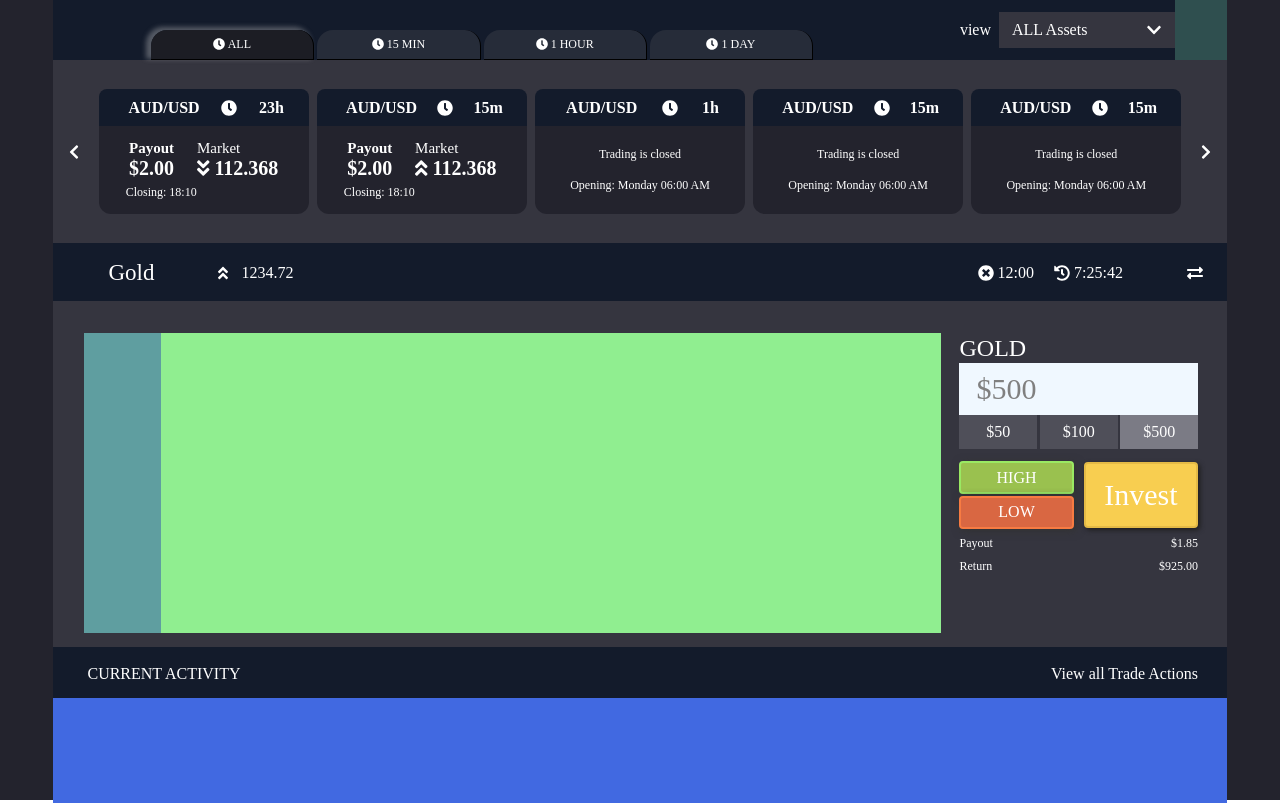
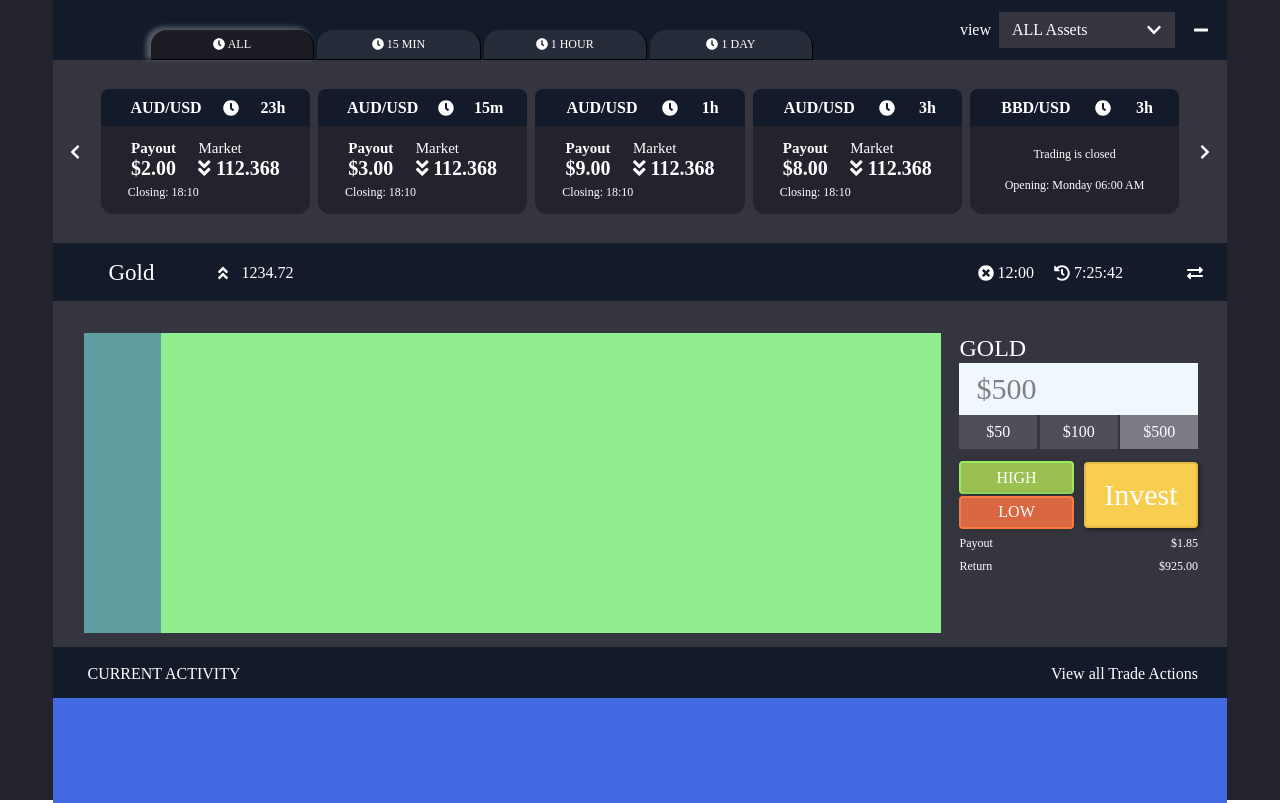
Before and after one commit to neko12377/My_Component_Library, a React app: page / in a window 1280 px wide. Built offline with nearby package versions, Linux system fonts and the light colour scheme.

Commit message:
feat: carousel and collapse sign

```diff
--- /dev/null
+++ b/src/component/Carousel/CarouselItems.tsx
@@ -0,0 +1,104 @@
+import React, {useState} from "react";
+import {FontAwesomeIcon} from "@fortawesome/react-fontawesome";
+import {faAngleDoubleDown, faClock} from "@fortawesome/free-solid-svg-icons";
+import styled from "styled-components";
+
+interface CarouselItemHeaderPropsInterface {
+    currency: string;
+    timeInterval: string;
+    payout: string;
+    payoutMoney: string;
+    market: string;
+    marketMoney: string;
+    isOpen: boolean;
+}
+
+interface InfoBlockBackgroundPropsInterfacd {
+    isFocused: boolean;
+}
+
+const InfoBlockBackground = styled.div<InfoBlockBackgroundPropsInterfacd>`
+  display: flex;
+  justify-content: center;
+  align-items: center;
+  width: 20%;
+  height: 100%;
+  background-color: ${ props => props.isFocused ?" rgb(250, 220, 88)" : "none"};
+  border-radius: 4px;
+  cursor: pointer;
+`
+
+const CarouselItem = ({currency, timeInterval, payout, payoutMoney, market, marketMoney, isOpen}: CarouselItemHeaderPropsInterface) => {
+    const [isFocused, setIsFocused] = useState<boolean>(false)
+    const switchFocusedStatus = () => {
+        setIsFocused(!isFocused);
+    }
+    return (
+        <InfoBlockBackground isFocused={isFocused} onClick={() => switchFocusedStatus()}>
+            <div className="carousel-infoBlock">
+            <div className="carousel-infoBlock-title">
+                {currency} <FontAwesomeIcon icon={faClock} /> {timeInterval}
+            </div>
+            <div className="carousel-infoBlock-info">
+                {isOpen ?
+                    (
+                        <div className="carousel-infoBlock-info-container">
+                            <div className="carousel-infoBlock-info-header">
+                                <div className="left-section">
+                                    <div className="left-title">{payout}</div>
+                                    <div className="left-money">{payoutMoney}</div>
+                                </div>
+                                <div className="right-section">
+                                    <div className="right-title">{market}</div>
+                                    <div className="right-number">
+                                        <FontAwesomeIcon icon={faAngleDoubleDown}/> {marketMoney}
+                                    </div>
+                                </div>
+                            </div>
+                            <div className="carousel-infoBlock-info-footer">
+                                <div className="close">Closing: 18:10</div>
+                            </div>
+                        </div> ) : (
+                        <>
+                            <div className="carousel-infoBlock-info-mainContent">
+                                Trading is closed
+                            </div>
+                            <div className="carousel-infoBlock-info-subContent">
+                                Opening: Monday 06:00 AM
+                            </div>
+                        </>
+                    )}
+            </div>
+        </div>
+        </InfoBlockBackground>
+    )
+}
+
+interface CarouselItemsPropsInterface {
+    infoArray: {
+        currency: string;
+        timeInterval: string;
+        payout: string;
+        payoutMoney: string;
+        market: string;
+        marketMoney: string;
+        isOpen: boolean;
+    }[];
+}
+
+export const CarouselItems = ({infoArray}: CarouselItemsPropsInterface) => {
+    return infoArray.map((info, index) => {
+        return (
+            <CarouselItem
+                currency={info.currency}
+                timeInterval={info.timeInterval}
+                payout={info.payout}
+                payoutMoney={info.payoutMoney}
+                market={info.market}
+                marketMoney={info.marketMoney}
+                isOpen={info.isOpen}
+                key={info.currency + "_" + index}
+            />
+        )
+    })
+}
--- a/src/component/Carousel/index.tsx
+++ b/src/component/Carousel/index.tsx
@@ -9,6 +9,7 @@ import {
 import React from "react";
 import "./style.scss";
 import {connect} from "react-redux";
+import {CarouselItems} from "./CarouselItems";
 
 export const Carousel = () => {
     return (
@@ -16,114 +17,58 @@ export const Carousel = () => {
             <div className="carousel-arrow">
                 <FontAwesomeIcon icon={faChevronLeft}/>
             </div>
-            <div className="carousel-infoBlock">
-                <div className="carousel-infoBlock-title">
-                    AUD/USD <FontAwesomeIcon icon={faClock} />23h
-                </div>
-                <div className="carousel-infoBlock-info">
-                    {true ? (
-                        <div className="carousel-infoBlock-info-container">
-                            <div className="carousel-infoBlock-info-header">
-                                <div className="left-section">
-                                    <div className="left-title">Payout</div>
-                                    <div className="left-money">$2.00</div>
-                                </div>
-                                <div className="right-section">
-                                    <div className="right-title">Market</div>
-                                    <div className="right-number">
-                                        <FontAwesomeIcon icon={faAngleDoubleDown}/> 112.368
-                                    </div>
-                                </div>
-                            </div>
-                            <div className="carousel-infoBlock-info-footer">
-                                <div className="close">Closing: 18:10</div>
-                            </div>
-                        </div>
-                    ) : (
-                        <>
-                            <div className="carousel-infoBlock-info-mainContent">
-                                Trading is closed
-                            </div>
-                            <div className="carousel-infoBlock-info-subContent">
-                                Opening: Monday 06:00 AM
-                            </div>
-                        </>
-                    )}
-                </div>
-            </div>
-            <div className="carousel-infoBlock">
-                <div className="carousel-infoBlock-title">
-                    AUD/USD <FontAwesomeIcon icon={faClock} />15m
-                </div>
-                <div className="carousel-infoBlock-info">
-                    {true ? (
-                        <div className="carousel-infoBlock-info-container">
-                            <div className="carousel-infoBlock-info-header">
-                                <div className="left-section">
-                                    <div className="left-title">Payout</div>
-                                    <div className="left-money">$2.00</div>
-                                </div>
-                                <div className="right-section">
-                                    <div className="right-title">Market</div>
-                                    <div className="right-number">
-                                        <FontAwesomeIcon icon={faAngleDoubleUp}/> 112.368
-                                    </div>
-                                </div>
-                            </div>
-                            <div className="carousel-infoBlock-info-footer">
-                                <div className="close">Closing: 18:10</div>
-                            </div>
-                        </div>
-                    ) : (
-                        <>
-                            <div className="carousel-infoBlock-info-mainContent">
-                                Trading is closed
-                            </div>
-                            <div className="carousel-infoBlock-info-subContent">
-                                Opening: Monday 06:00 AM
-                            </div>
-                        </>
-                    )}
-                </div>
-            </div>
-            <div className="carousel-infoBlock">
-                <div className="carousel-infoBlock-title">
-                    AUD/USD <FontAwesomeIcon icon={faClock} />1h
-                </div>
-                <div className="carousel-infoBlock-info">
-                    <div className="carousel-infoBlock-info-mainContent">
-                        Trading is closed
-                    </div>
-                    <div className="carousel-infoBlock-info-subContent">
-                        Opening: Monday 06:00 AM
-                    </div>
-                </div>
-            </div>
-            <div className="carousel-infoBlock">
-                <div className="carousel-infoBlock-title">
-                    AUD/USD <FontAwesomeIcon icon={faClock} />15m
-                </div>
-                <div className="carousel-infoBlock-info">
-                    <div className="carousel-infoBlock-info-mainContent">
-                        Trading is closed
-                    </div>
-                    <div className="carousel-infoBlock-info-subContent">
-                        Opening: Monday 06:00 AM
-                    </div>
-                </div>
-            </div>
-            <div className="carousel-infoBlock">
-                <div className="carousel-infoBlock-title">
-                    AUD/USD <FontAwesomeIcon icon={faClock} />15m
-                </div>
-                <div className="carousel-infoBlock-info">
-                    <div className="carousel-infoBlock-info-mainContent">
-                        Trading is closed
-                    </div>
-                    <div className="carousel-infoBlock-info-subContent">
-                        Opening: Monday 06:00 AM
-                    </div>
-                </div>
+            <div className="carousel-demonstrateBlock">
+                {
+                    CarouselItems({
+                        infoArray: [
+                            {
+                                currency: "AUD/USD",
+                                timeInterval: "23h",
+                                payout: "Payout",
+                                payoutMoney: "$2.00",
+                                market: "Market",
+                                marketMoney: "112.368",
+                                isOpen: true,
+                            },
+                            {
+                                currency: "AUD/USD",
+                                timeInterval: "15m",
+                                payout: "Payout",
+                                payoutMoney: "$3.00",
+                                market: "Market",
+                                marketMoney: "112.368",
+                                isOpen: true,
+                            },
+                            {
+                                currency: "AUD/USD",
+                                timeInterval: "1h",
+                                payout: "Payout",
+                                payoutMoney: "$9.00",
+                                market: "Market",
+                                marketMoney: "112.368",
+                                isOpen: true,
+                            },
+                            {
+                                currency: "AUD/USD",
+                                timeInterval: "3h",
+                                payout: "Payout",
+                                payoutMoney: "$8.00",
+                                market: "Market",
+                                marketMoney: "112.368",
+                                isOpen: true,
+                            },
+                            {
+                                currency: "BBD/USD",
+                                timeInterval: "3h",
+                                payout: "Payout",
+                                payoutMoney: "$90.00",
+                                market: "Market",
+                                marketMoney: "192.888",
+                                isOpen: false,
+                            },
+                        ],
+                    })
+                }
             </div>
             <div className="carousel-arrow">
                 <FontAwesomeIcon icon={faChevronRight}/>
--- a/src/component/Carousel/style.scss
+++ b/src/component/Carousel/style.scss
@@ -6,6 +6,7 @@
   width: 100%;
   height: 183px;
   background-color: rgb(53, 53, 63);
+  overflow: hidden;
 }
 
 .carousel-arrow {
@@ -16,13 +17,28 @@
   height: 100%;
 }
 
-$currencyContentWidth: 20%;
+.carousel-demonstrateBlock {
+  display: flex;
+  justify-content: space-between;
+  align-items: center;
+  width: 95%;
+  height: 100%;
 
-.carousel-infoBlock {
+  //.carousel-infoBlockBackground {
+  //  display: flex;
+  //  justify-content: center;
+  //  align-items: center;
+  //  width: 20%;
+  //  height: 100%;
+  //  background-color: rgb(250, 220, 88);
+  //  border-radius: 4px;
+  //}
+
+  .carousel-infoBlock {
   display: flex;
   flex-direction: column;
   justify-content: flex-start;
-  width: $currencyContentWidth;
+  width: 100%;
   height: 100%;
   padding: 4px;
 
@@ -112,3 +128,4 @@ $currencyContentWidth: 20%;
     }
   }
 }
+}
--- /dev/null
+++ b/src/component/Header/component/CollapseSign.tsx
@@ -0,0 +1,15 @@
+import React, {useState} from "react";
+import {FontAwesomeIcon} from "@fortawesome/react-fontawesome";
+import {faMinus, faPlus} from "@fortawesome/free-solid-svg-icons";
+
+export const CollapseSign = () => {
+    const [isCollapsed, setIsCollapsed] = useState<boolean>(true)
+    const extendOrCollapse = () => {
+        setIsCollapsed(!isCollapsed);
+    }
+    return (
+        <div className="header-utilityOptions-collapseSign" onClick={() => extendOrCollapse()}>
+            {isCollapsed ? <FontAwesomeIcon icon={faMinus}/> : <FontAwesomeIcon icon={faPlus}/>}
+        </div>
+    )
+}
--- a/src/component/Header/index.tsx
+++ b/src/component/Header/index.tsx
@@ -1,8 +1,10 @@
 import {Tabs} from "./component/Tabs";
 import {DropDownList} from "./component/DropDownList";
+import {CollapseSign} from "./component/CollapseSign";
 import React from "react";
 
 import "./style.scss";
+import {CarouselItems} from "../Carousel/CarouselItems";
 
 export const Header = () => {
     return (
@@ -29,7 +31,7 @@ export const Header = () => {
                     />
                     {/*<div className="header-utilityOptions-dropDownList-arrowToExpand" />*/}
                 </div>
-                <div className="header-utilityOptions-collapseSign"></div>
+               <CollapseSign />
             </div>
         </section>
     )
--- a/src/component/Header/style.scss
+++ b/src/component/Header/style.scss
@@ -42,7 +42,6 @@
         display: flex;
         justify-content: center;
         align-items: center;
-        background-color: lightgreen;
         width: 15%;
         height: 100%;
       }
@@ -62,7 +61,7 @@
       align-items: center;
       width: 52px;
       height: 100%;
-      background-color: darkslategrey;
+      cursor: pointer;
     }
   }
 }
```
